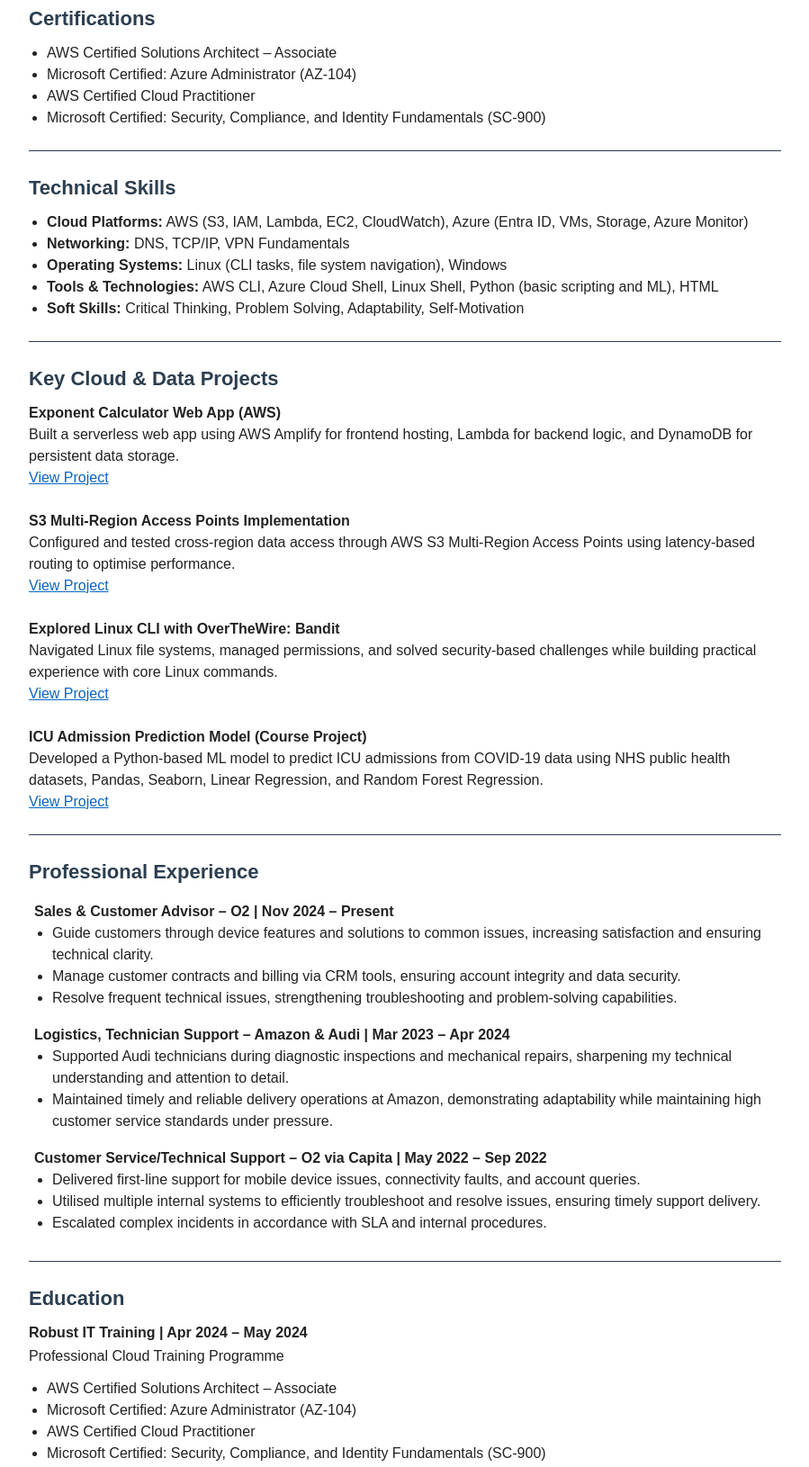
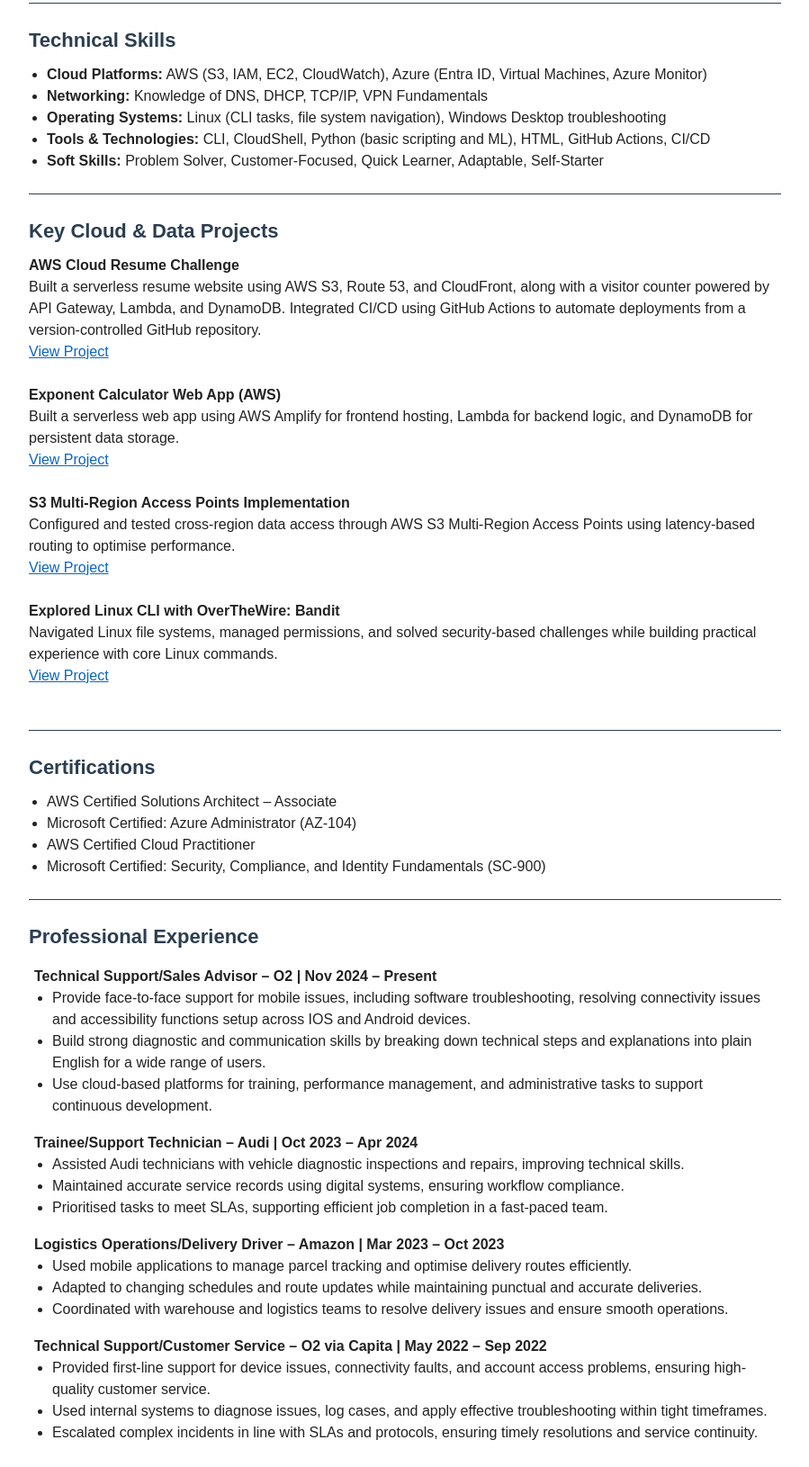
Before and after one commit to hxsan-k/aws-CloudResumeChallenge, a plain HTML site: page index.html in a window 1280 px wide. Shown: the part 540-2170 px from the top of the page at 90% size, without its empty margins (190-1089 px from the left). Drawn offline with Linux system fonts and the light colour scheme; no server answers.

Commit message:
Updated CV content/layout

```diff
--- a/index.html
+++ b/index.html
@@ -188,13 +188,48 @@
     <div class="contact">
       <strong>Location:</strong> Glasgow, UK, G41<br>
       <strong>Mobile:</strong> 07411 977442<br>
-      <strong>Email:</strong> <a href="mailto:hasan8812011@hotmail.co.uk">hasan8812011@hotmail.co.uk</a><br>
+      <strong>Email:</strong> <a href="mailto:hasan.kamran1@outlook.com">hasan.kamran1@outlook.com</a><br>
       <strong>LinkedIn Profile:</strong> <a href="https://www.linkedin.com/in/hasankamran1/" target="_blank">View</a><br>
     </div>
 
     <section id="profile">
       <h2>Profile Summary</h2>
-      <p>Proactive Cloud and IT Support professional with a strong foundation in customer service and technical troubleshooting. Certified AWS Solutions Architect – Associate and Microsoft Azure Administrator with hands-on experience deploying secure, resilient solutions across cloud and hybrid environments. Skilled in core AWS and Azure services, Linux CLI tasks, and networking concepts including DNS, TCP/IP, and VPN. Committed to continuous learning and contributing to collaborative environments that foster technical growth.</p>
+      <p>Proactive Junior Cloud professional with a strong foundation in technical troubleshooting and core cloud services. Certified AWS Solutions Architect – Associate and Microsoft Azure Administrator with hands-on experience in self-led projects, such as the Cloud Resume Challenge, deploying secure, resilient solutions across cloud and hybrid environments. Skilled in core AWS and Azure services, basic Python scripting, Linux CLI tasks, and networking concepts. Committed to continuous learning and contributing to collaborative environments that foster technical growth.</p>
+    </section>
+
+    <hr>
+
+    <section id="skills">
+      <h2>Technical Skills</h2>
+      <ul>
+        <li><strong>Cloud Platforms:</strong> AWS (S3, IAM, EC2, CloudWatch), Azure (Entra ID, Virtual Machines, Azure Monitor)</li>
+        <li><strong>Networking:</strong> Knowledge of DNS, DHCP, TCP/IP, VPN Fundamentals</li>
+        <li><strong>Operating Systems:</strong> Linux (CLI tasks, file system navigation), Windows Desktop troubleshooting</li>
+        <li><strong>Tools & Technologies:</strong> CLI, CloudShell, Python (basic scripting and ML), HTML, GitHub Actions, CI/CD</li>
+        <li><strong>Soft Skills:</strong> Problem Solver, Customer-Focused, Quick Learner, Adaptable, Self-Starter</li>
+      </ul>
+    </section>
+
+    <hr>
+
+    <section id="projects">
+      <h2>Key Cloud & Data Projects</h2>
+
+      <strong>AWS Cloud Resume Challenge</strong><br>
+      Built a serverless resume website using AWS S3, Route 53, and CloudFront, along with a visitor counter powered by API Gateway, Lambda, and DynamoDB. Integrated CI/CD using GitHub Actions to automate deployments from a version-controlled GitHub repository.<br>
+      <a href="https://github.com/hxsan-k" target="_blank">View Project</a><br><br>
+
+      <strong>Exponent Calculator Web App (AWS)</strong><br>
+      Built a serverless web app using AWS Amplify for frontend hosting, Lambda for backend logic, and DynamoDB for persistent data storage.<br>
+      <a href="https://www.linkedin.com/feed/update/urn:li:activity:7243902979290935296/" target="_blank">View Project</a><br><br>
+
+      <strong>S3 Multi-Region Access Points Implementation</strong><br>
+      Configured and tested cross-region data access through AWS S3 Multi-Region Access Points using latency-based routing to optimise performance.<br>
+      <a href="https://www.linkedin.com/feed/update/urn:li:activity:7254781937922314243/" target="_blank">View Project</a><br><br>
+
+      <strong>Explored Linux CLI with OverTheWire: Bandit</strong><br>
+      Navigated Linux file systems, managed permissions, and solved security-based challenges while building practical experience with core Linux commands.<br>
+      <a href="https://www.linkedin.com/posts/hasankamran1_%F0%9D%98%A4%F0%9D%98%A5-%F0%9D%98%89%F0%9D%98%A2%F0%9D%98%A4%F0%9D%98%AC-%F0%9D%98%B5%F0%9D%98%B0-%F0%9D%98%89%F0%9D%98%A2%F0%9D%98%B4%F0%9D%98%AA%F0%9D%98%A4%F0%9D%98%B4-%F0%9D%98%93-activity-7325444221073612801-p9L7" target="_blank">View Project</a><br><br>
     </section>
 
     <hr>
@@ -211,65 +246,41 @@
 
     <hr>
 
-    <section id="skills">
-      <h2>Technical Skills</h2>
-      <ul>
-        <li><strong>Cloud Platforms:</strong> AWS (S3, IAM, Lambda, EC2, CloudWatch), Azure (Entra ID, VMs, Storage, Azure Monitor)</li>
-        <li><strong>Networking:</strong> DNS, TCP/IP, VPN Fundamentals</li>
-        <li><strong>Operating Systems:</strong> Linux (CLI tasks, file system navigation), Windows</li>
-        <li><strong>Tools & Technologies:</strong> AWS CLI, Azure Cloud Shell, Linux Shell, Python (basic scripting and ML), HTML</li>
-        <li><strong>Soft Skills:</strong> Critical Thinking, Problem Solving, Adaptability, Self-Motivation</li>
-      </ul>
-    </section>
-
-    <hr>
-
-    <section id="projects">
-      <h2>Key Cloud & Data Projects</h2>
-        <strong>Exponent Calculator Web App (AWS)</strong><br>
-        Built a serverless web app using AWS Amplify for frontend hosting, Lambda for backend logic, and DynamoDB for persistent data storage.<br>
-        <a href="https://www.linkedin.com/feed/update/urn:li:activity:7243902979290935296/" target="_blank">View Project</a><br><br>
-
-        <strong>S3 Multi-Region Access Points Implementation</strong><br>
-        Configured and tested cross-region data access through AWS S3 Multi-Region Access Points using latency-based routing to optimise performance.<br>
-        <a href="https://www.linkedin.com/feed/update/urn:li:activity:7254781937922314243/" target="_blank">View Project</a><br><br>
-
-        <strong>Explored Linux CLI with OverTheWire: Bandit</strong><br>
-        Navigated Linux file systems, managed permissions, and solved security-based challenges while building practical experience with core Linux commands.<br>
-        <a href="https://www.linkedin.com/posts/hasankamran1_%F0%9D%98%A4%F0%9D%98%A5-%F0%9D%98%89%F0%9D%98%A2%F0%9D%98%A4%F0%9D%98%AC-%F0%9D%98%B5%F0%9D%98%B0-%F0%9D%98%89%F0%9D%98%A2%F0%9D%98%B4%F0%9D%98%AA%F0%9D%98%A4%F0%9D%98%B4-%F0%9D%98%93-activity-7325444221073612801-p9L7" target="_blank">View Project</a><br><br>
-
-        <strong>ICU Admission Prediction Model (Course Project)</strong><br>
-        Developed a Python-based ML model to predict ICU admissions from COVID-19 data using NHS public health datasets, Pandas, Seaborn, Linear Regression, and Random Forest Regression.<br>
-        <a href="https://www.linkedin.com/in/hasankamran1/details/education/" target="_blank">View Project</a>
-    </section>
-
-    <hr>
-
     <section id="experience">
       <h2>Professional Experience</h2>
       <div class="job">
-        <strong>Sales & Customer Advisor – O2 | Nov 2024 – Present</strong>
+        <strong>Technical Support/Sales Advisor – O2 | Nov 2024 – Present</strong>
         <ul>
-          <li>Guide customers through device features and solutions to common issues, increasing satisfaction and ensuring technical clarity.</li>
-          <li>Manage customer contracts and billing via CRM tools, ensuring account integrity and data security.</li>
-          <li>Resolve frequent technical issues, strengthening troubleshooting and problem-solving capabilities.</li>
+          <li>Provide face-to-face support for mobile issues, including software troubleshooting, resolving connectivity issues and accessibility functions setup across IOS and Android devices.</li>
+          <li>Build strong diagnostic and communication skills by breaking down technical steps and explanations into plain English for a wide range of users.</li>
+          <li>Use cloud-based platforms for training, performance management, and administrative tasks to support continuous development.</li>
         </ul>
       </div>
 
       <div class="job">
-        <strong>Logistics, Technician Support – Amazon & Audi | Mar 2023 – Apr 2024</strong>
+        <strong>Trainee/Support Technician – Audi | Oct 2023 – Apr 2024</strong>
         <ul>
-          <li>Supported Audi technicians during diagnostic inspections and mechanical repairs, sharpening my technical understanding and attention to detail.</li>
-          <li>Maintained timely and reliable delivery operations at Amazon, demonstrating adaptability while maintaining high customer service standards under pressure.</li>
+          <li>Assisted Audi technicians with vehicle diagnostic inspections and repairs, improving technical skills.</li>
+          <li>Maintained accurate service records using digital systems, ensuring workflow compliance.</li>
+          <li>Prioritised tasks to meet SLAs, supporting efficient job completion in a fast-paced team.</li>
         </ul>
       </div>
 
        <div class="job">
-        <strong>Customer Service/Technical Support – O2 via Capita | May 2022 – Sep 2022</strong>
+        <strong>Logistics Operations/Delivery Driver – Amazon | Mar 2023 – Oct 2023</strong>
         <ul>
-          <li>Delivered first-line support for mobile device issues, connectivity faults, and account queries.</li>
-          <li>Utilised multiple internal systems to efficiently troubleshoot and resolve issues, ensuring timely support delivery.</li>
-          <li>Escalated complex incidents in accordance with SLA and internal procedures.</li>
+          <li>Used mobile applications to manage parcel tracking and optimise delivery routes efficiently.</li>
+          <li>Adapted to changing schedules and route updates while maintaining punctual and accurate deliveries.</li>
+          <li>Coordinated with warehouse and logistics teams to resolve delivery issues and ensure smooth operations.</li>
+        </ul>
+      </div>
+
+      <div class="job">
+        <strong>Technical Support/Customer Service – O2 via Capita | May 2022 – Sep 2022</strong>
+        <ul>
+          <li>Provided first-line support for device issues, connectivity faults, and account access problems, ensuring high-quality customer service.</li>
+          <li>Used internal systems to diagnose issues, log cases, and apply effective troubleshooting within tight timeframes.</li>
+          <li>Escalated complex incidents in line with SLAs and protocols, ensuring timely resolutions and service continuity.</li>
         </ul>
       </div>
     </section>
@@ -280,23 +291,17 @@
       <h2>Education</h2>
       <div class="education-entry">
         <h4>Robust IT Training | Apr 2024 – May 2024</h4>
-        <p>Professional Cloud Training Programme</p>
-        <ul>
-          <li>AWS Certified Solutions Architect – Associate</li>
-          <li>Microsoft Certified: Azure Administrator (AZ-104)</li>
-          <li>AWS Certified Cloud Practitioner</li>
-          <li>Microsoft Certified: Security, Compliance, and Identity Fundamentals (SC-900)</li>
-        </ul>
+        <p><i>Professional Cloud Training Programme</i></p>
       </div>
 
       <div class="education-entry">
         <h4>Clyde College Glasgow | Sep 2024 – Oct 2024</h4>
-        <p>SCQF Level 6 – Data Science & AI</p>
+        <p><i>SCQF Level 6 – Data Science & AI</i></p>
       </div>
 
       <div class="education-entry">
         <h4>University of Glasgow | Nov 2020 – Mar 2022</h4>
-        <p>CertHE Civil Engineering Studies with Architecture (Merit)</p>
+        <p><i>CertHE Civil Engineering Studies with Architecture (Merit)</i></p>
       </div>
     </section>
   </div>
@@ -308,7 +313,7 @@
       toggle.textContent = document.body.classList.contains("dark") ? "☀️" : "🌙";
     });
 
-    const text = "Hasan Kamran | AWS & Azure Certified Cloud Support Professional";
+    const text = "Hasan Kamran | Junior Cloud Professional | AWS & Azure Certified";
     const target = document.getElementById("typingText");
     let i = 0;
     function type() {
@@ -322,7 +327,7 @@
   </script>
 
   <script>
-  fetch('https://ld7lbl8mdc.execute-api.us-east-1.amazonaws.com/')
+    fetch('https://ld7lbl8mdc.execute-api.us-east-1.amazonaws.com')
       .then(response => response.json())
       .then(data => {
         document.getElementById('view-count').textContent = data.views;
```
Lines whose indentation alone changed are shown as unchanged.
